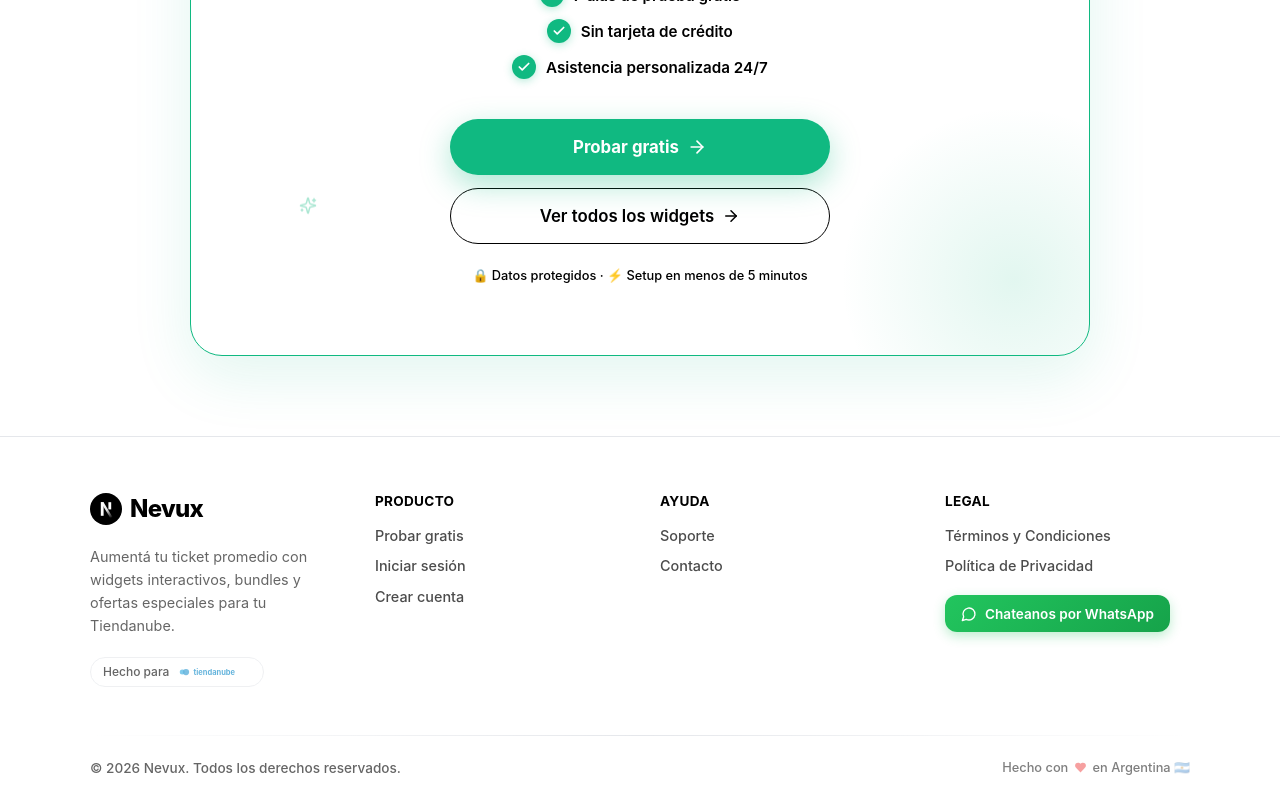
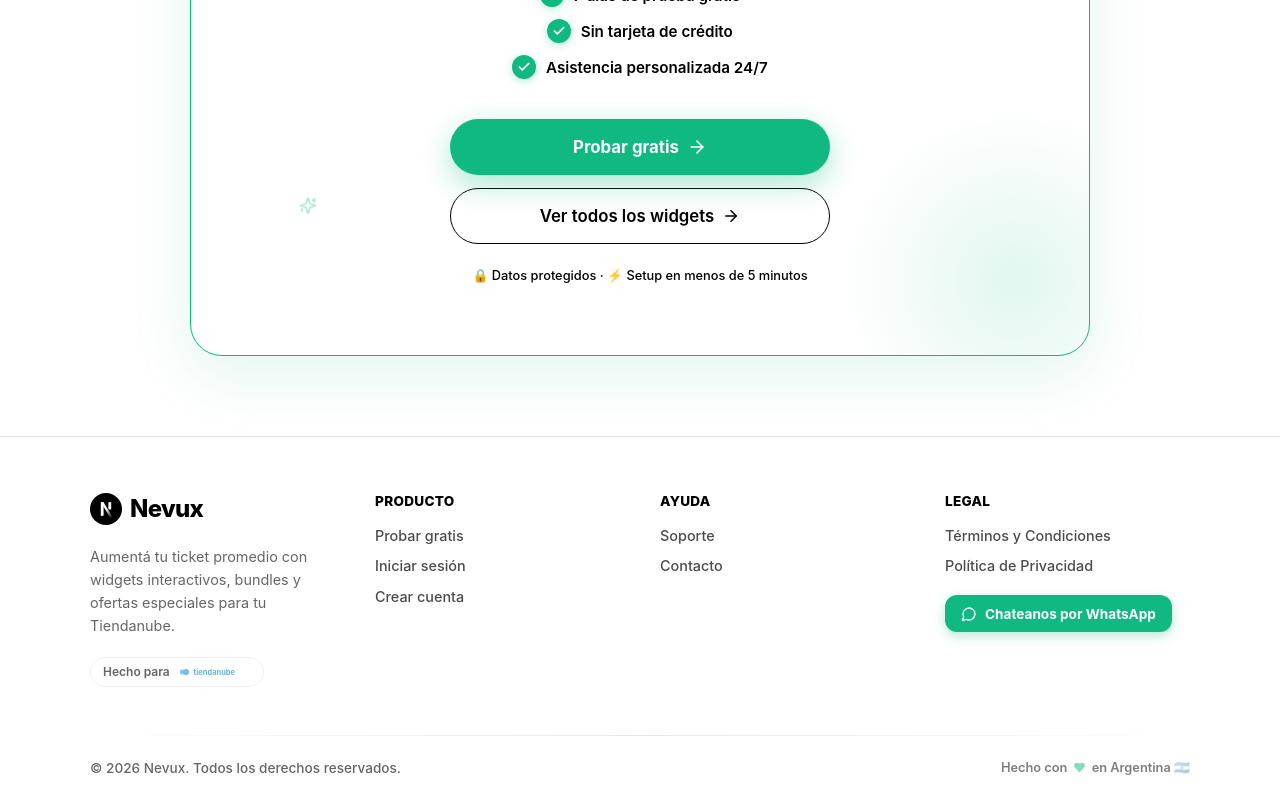
Before and after one commit to rodri-nexus/Nexus2026, a Next.js app: page / in a window 1280 px wide. Shown: the part 6332-7132 px from the top of the page. Built offline with nearby package versions, Linux system fonts and the light colour scheme.

Commit message:
style: unificar Footer a verde esmeralda #10B981

```diff
--- a/app/components/landing/Footer.tsx
+++ b/app/components/landing/Footer.tsx
@@ -2,7 +2,7 @@
 
 import Link from "next/link";
 import { motion } from "framer-motion";
-import { MessageCircle, Mail, Heart } from "lucide-react";
+import { MessageCircle, Heart } from "lucide-react";
 import NevuxLogo from "./NevuxLogo";
 
 export default function Footer() {
@@ -57,17 +57,16 @@ export default function Footer() {
                 alignItems: "center",
                 gap: "0.4rem",
                 padding: "0.4rem 0.75rem",
-                background: "white",
+                background: "#ffffff",
                 border: "1px solid #e5e7eb",
                 borderRadius: "999px",
                 fontSize: "0.75rem",
                 color: "#000000",
                 opacity: 0.6,
-                fontWeight: 500,
+                fontWeight: 600,
               }}
             >
               <span>Hecho para</span>
-              {/* Logo Tiendanube — se mantiene en su azul original */}
               <svg
                 width="75"
                 height="14"
@@ -169,7 +168,7 @@ export default function Footer() {
               </li>
             </ul>
 
-            {/* CTA WhatsApp — SE MANTIENE VERDE (WhatsApp universal) */}
+            {/* CTA WhatsApp (verde oficial) */}
             <a
               href="https://wa.me/5493434163999"
               target="_blank"
@@ -180,13 +179,13 @@ export default function Footer() {
                 gap: "0.5rem",
                 marginTop: "1.25rem",
                 padding: "0.65rem 1rem",
-                background: "linear-gradient(135deg, #22c55e, #16a34a)",
-                color: "white",
+                background: "#10B981",
+                color: "#ffffff",
                 borderRadius: "12px",
                 fontSize: "0.85rem",
-                fontWeight: 600,
+                fontWeight: 700,
                 textDecoration: "none",
-                boxShadow: "0 4px 12px rgba(34, 197, 94, 0.3)",
+                boxShadow: "0 4px 12px rgba(16, 185, 129, 0.3)",
                 transition: "all 0.2s",
               }}
             >
@@ -236,15 +235,14 @@ export default function Footer() {
               display: "flex",
               alignItems: "center",
               gap: "0.35rem",
-              fontWeight: 500,
+              fontWeight: 600,
             }}
           >
             Hecho con{" "}
-            {/* Corazón rojo — semántico amor/Argentina, se mantiene */}
             <Heart
               size={13}
-              fill="#ef4444"
-              color="#ef4444"
+              fill="#10B981"
+              color="#10B981"
               strokeWidth={0}
             />{" "}
             en Argentina 🇦🇷
@@ -258,7 +256,7 @@ export default function Footer() {
 // Estilos compartidos
 const columnTitleStyle: React.CSSProperties = {
   fontSize: "0.85rem",
-  fontWeight: 700,
+  fontWeight: 800,
   color: "#000000",
   margin: "0 0 1rem 0",
   letterSpacing: "0.02em",
```
